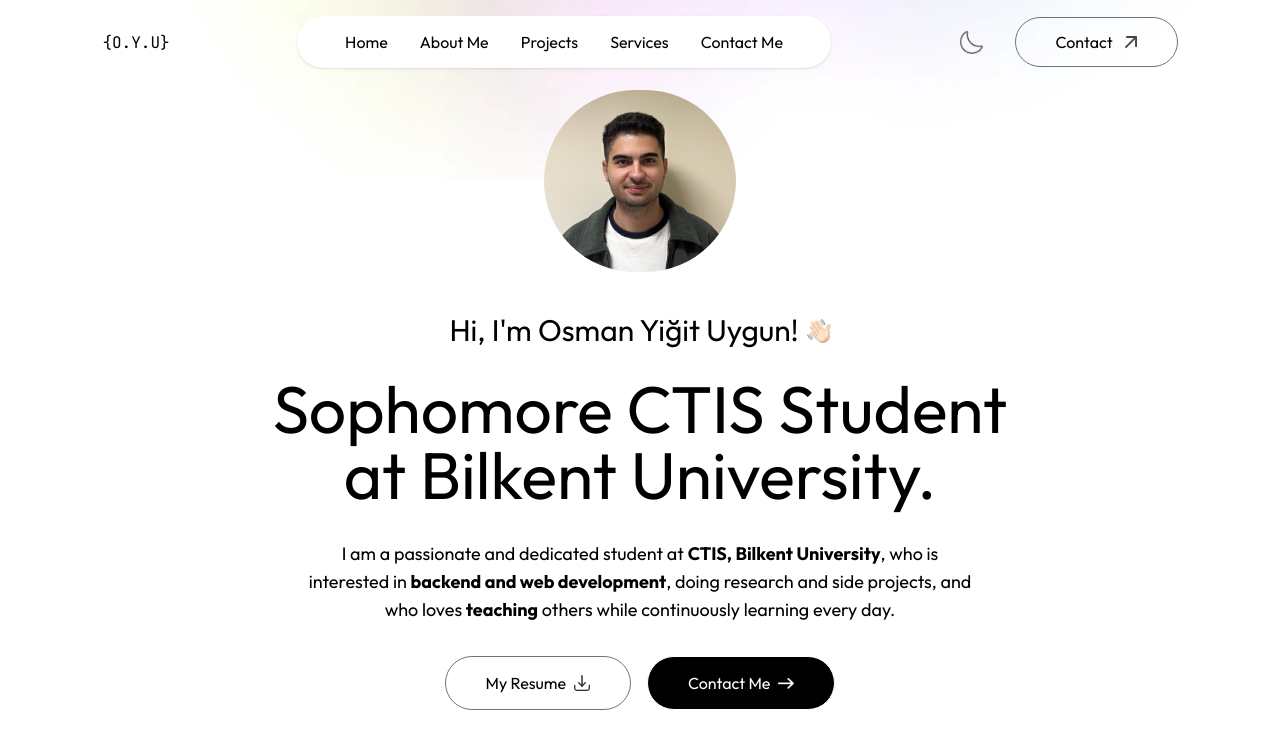
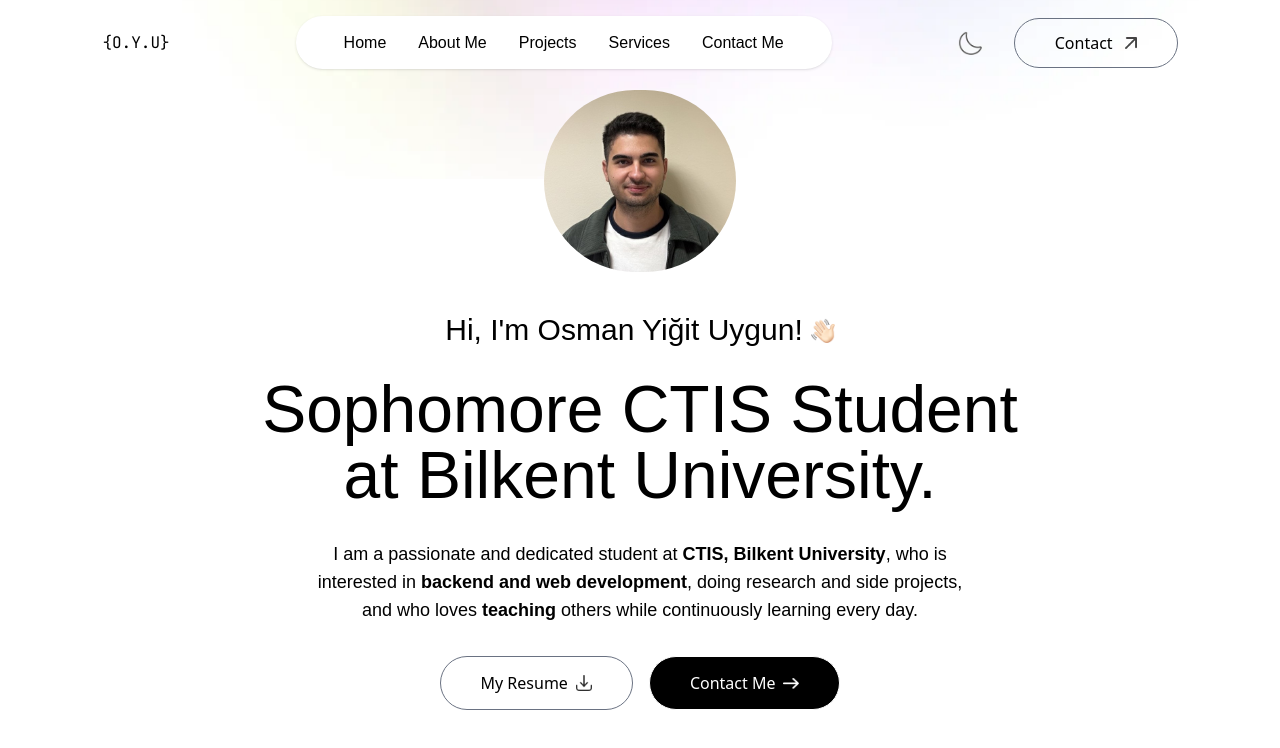
Before and after one commit to yigituygun8/portfolio-website, a Next.js app: page / in a window 1280 px wide. Shown: the top 748 px of the page. Built offline with nearby package versions, Linux system fonts and the light colour scheme; a web font is replaced by a local one.

Commit message:
Finally solved the issue with fonts - Tailwind v4 does not use config file anymore

```diff
--- a/app/components/Navbar.jsx
+++ b/app/components/Navbar.jsx
@@ -2,8 +2,8 @@
 import React, { useRef } from 'react'
 import Image from 'next/image'
 import {assets} from '@/assets/assets.js'
-import { JetBrains_Mono } from 'next/font/google'
-const jetbrainsMono = JetBrains_Mono({ subsets: ["latin"] });
+// import { JetBrains_Mono } from 'next/font/google'
+// const jetbrainsMono = JetBrains_Mono({ subsets: ["latin"] });
 
 const Navbar = () => {
     // useRef is a React hook that allows you to create a reference to a DOM element or a value that persists across renders
@@ -26,7 +26,7 @@ const Navbar = () => {
         <nav className="w-full fixed px-5 lg:px-8 xl:px-[8%] py-4 flex items-center justify-between z-50">
             {/* I WILL ADD MY OWN LOGO WITH TEXT LIKE THIS: <OYU /> */}
             <a href="#top">
-                <span className={jetbrainsMono.className}>{'{'}O.Y.U{'}'}</span>
+                <span className="font-jetbrains">{'{'}O.Y.U{'}'}</span>
             </a>
             <ul className='hidden md:flex items-center gap-6 lg:gap-8 rounded-full px-12 py-3 bg-white shadow-sm bg-opacity-50'>
                 <li><a href="#top" className='font-ovo'>Home</a></li>
--- a/app/globals.css
+++ b/app/globals.css
@@ -1,7 +1,7 @@
 @import "tailwindcss";
 
-@layer base {
-  body {
-    font-family: var(--font-outfit), sans-serif;
-  }
+@theme {
+  --font-outfit: var(--font-outfit);
+  --font-ovo: var(--font-ovo);
+  --font-jetbrains: var(--font-jetbrains);
 }
--- a/app/layout.js
+++ b/app/layout.js
@@ -10,9 +10,7 @@ const ovo = Ovo({
 });
 
 const jetbrainsMono = JetBrains_Mono({
-  subsets: ["latin"],
-  weight: ["400"],
-  variable: '--font-jetbrains',
+  subsets: ["latin"], weight: ["400"], variable: '--font-jetbrains',
 });
 
 export const metadata = {
--- a/tailwind.config.mjs
+++ /dev/null
@@ -1,25 +0,0 @@
-/** @type {import('tailwindcss').Config} */
-const config = {
-  content: [
-    "./app/**/*.{js,ts,jsx,tsx}",
-    "./pages/**/*.{js,ts,jsx,tsx}",
-    "./components/**/*.{js,ts,jsx,tsx}",
-  ],
-  theme: {
-    extend: {
-        colors: {
-          lightHover: '#fcf4ff',
-          darkHover: '#2a004a',
-          darkTheme: '#11001f',
-        },
-        fontFamily: {
-          outfit: ['var(--font-outfit)', 'sans-serif'],
-          ovo: ['var(--font-ovo)', 'serif'],
-          jetbrains: ['var(--font-jetbrains)', 'monospace'],
-        },
-    },
-  },
-  plugins: [],
-};
-
-export default config;
```
